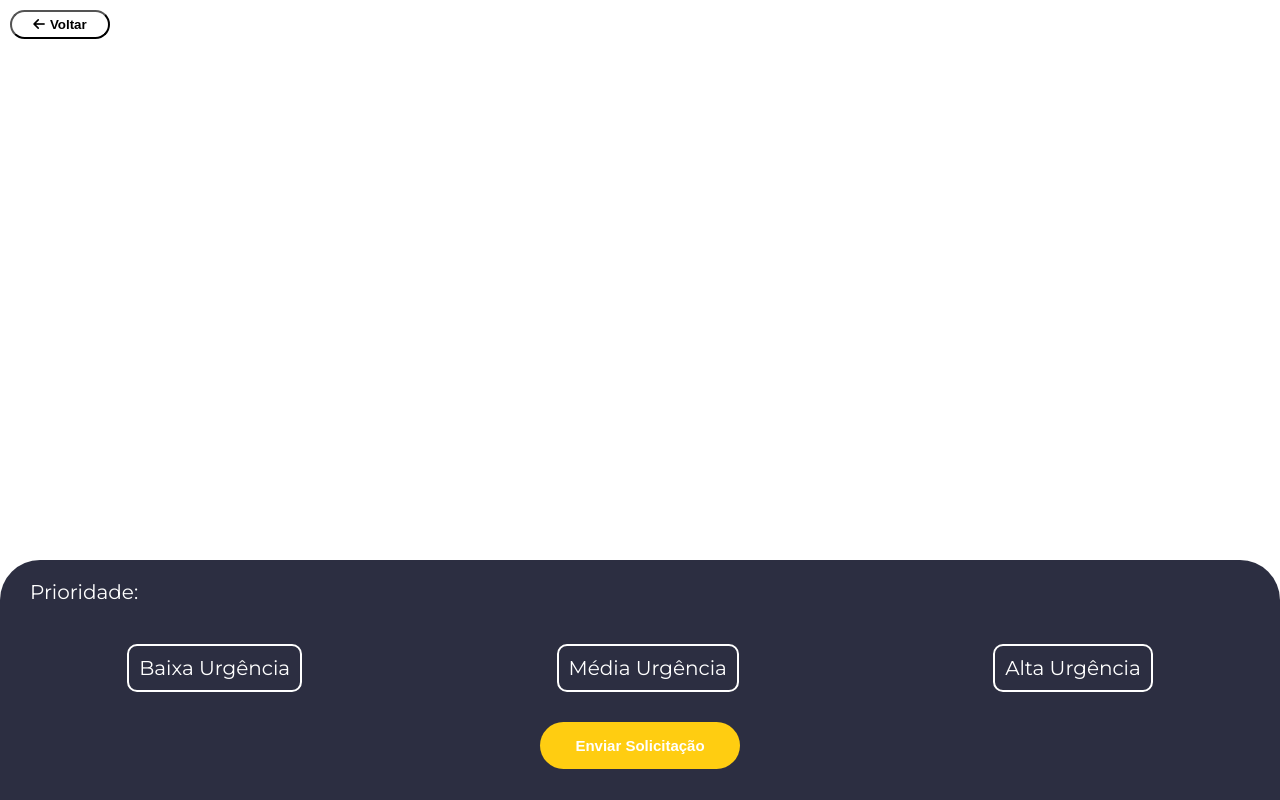
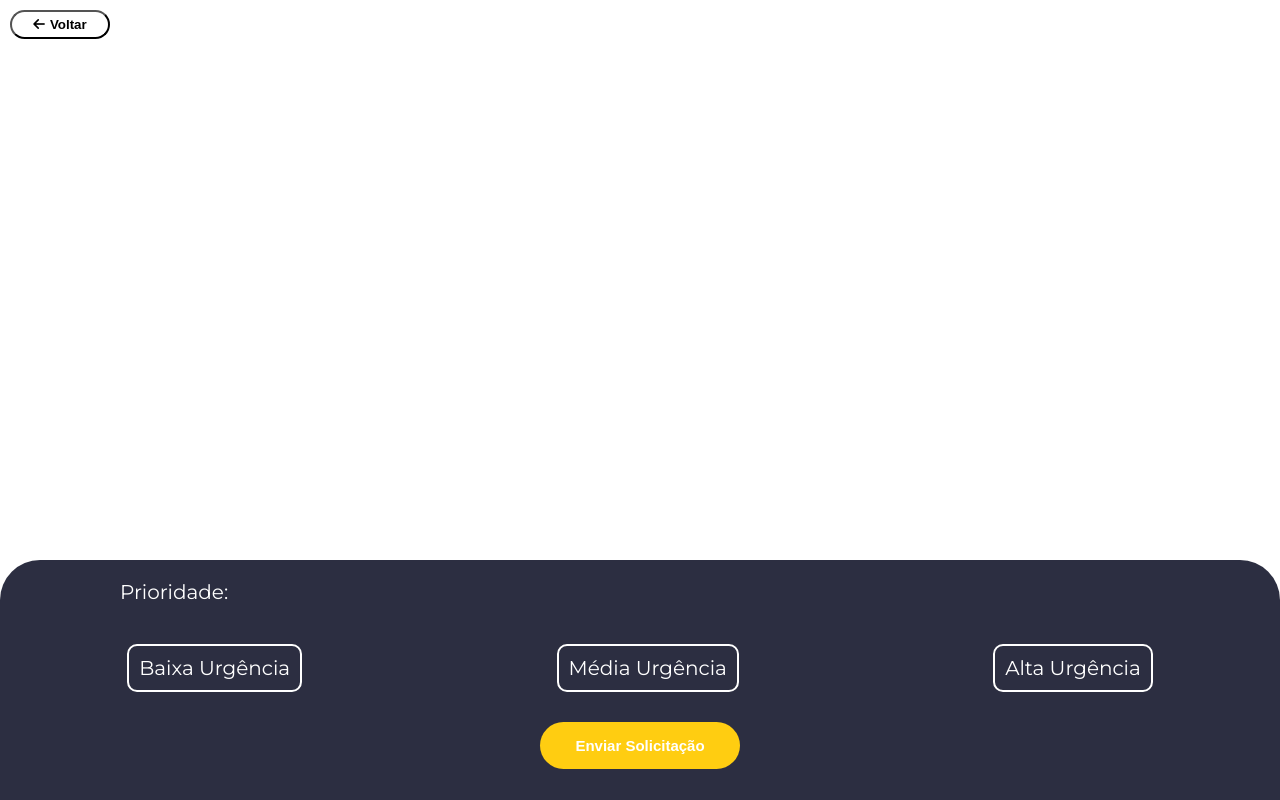
Before and after one commit to anafranciscatto/EASY-REQUEST, a Flask app: template templates/RF005-encamSolic.html in a window 1280 px wide. Run offline with Flask 3, Linux system fonts and the light colour scheme; the template is opened without the code that fills it, so the values that code supplies are empty; data comes from the database, SQL or seed files in the repository; some libraries are stand-ins or nearby versions.

Commit message:
Continuando a tela RF005

```diff
--- a/static/CSS/RF005-encamSolic.css
+++ b/static/CSS/RF005-encamSolic.css
@@ -83,7 +83,6 @@
   overflow-x: auto;
   position: relative;
 }
-
 
 
 .caixa-opcao {
@@ -232,6 +231,11 @@
     grid-template-columns: 1fr 1fr;
     height: 100%;
   }
+  #form_select-user{
+    display: grid;
+    grid-template-columns: auto auto;
+    margin: 0rem 4rem 0rem 4rem;
+  }
   .container-header_user-nome{
     font-size: 2rem;
   }
@@ -249,7 +253,10 @@
     height: 30vh;
   }
   .form_btn-emergencia__titulo{
-    font-size: 2rem;
+      margin: 2rem 0rem 0rem 12rem;
+      font-size: 2rem;
+  }
+
   }
   .botoes{
     margin-top: 4rem;
```
